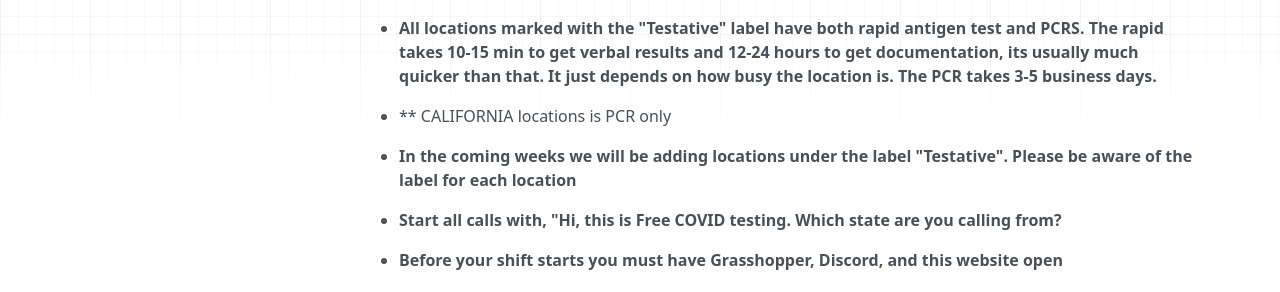
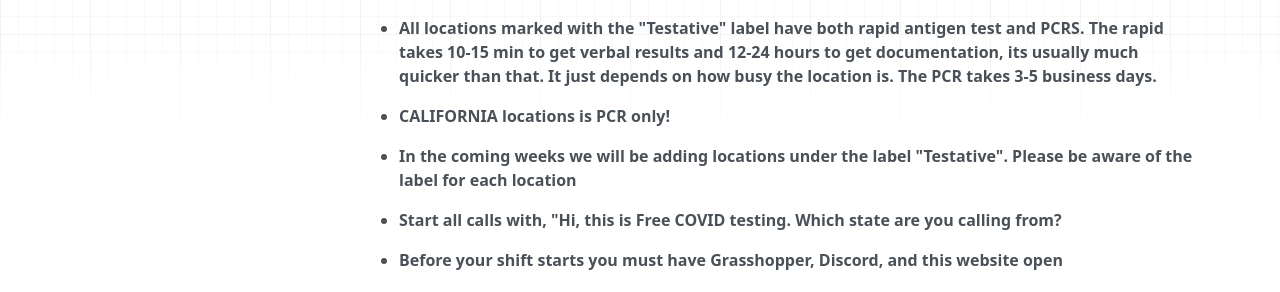
Before and after one commit to fcts000/fcts-cs-docs, an MkDocs documentation site: the page built from docs/index.md, in a window 1280 px wide. Shown: the part 182-474 px from the top of the page. Built offline with MkDocs 1.6.1, drawn with Linux system fonts in a browser that asks for light colours; nearby versions of some CDN libraries.

Commit message:
morning update

```diff
--- a/docs/index.md
+++ b/docs/index.md
@@ -2,7 +2,8 @@
 * **Until further notice all locations marked with the label "FCTS" will be closed-please let patients know if they are inquiring about an FCTS location**
 
 * **All locations marked with the "Testative" label have both rapid antigen test and PCRS. The rapid takes 10-15 min to get verbal results and 12-24 hours to get documentation, its usually much quicker than that. It just depends on how busy the location is. The PCR takes 3-5 business days.**
-* ** CALIFORNIA locations is PCR only
+
+* **CALIFORNIA locations is PCR only!**
 
 * **In the coming weeks we will be adding locations under the label "Testative". Please be aware of the label for each location**
 
```
Also changed, not shown: site/index.html, site/locations/index.html, site/search/search_index.json, site/sitemap.xml, 1 other file.
